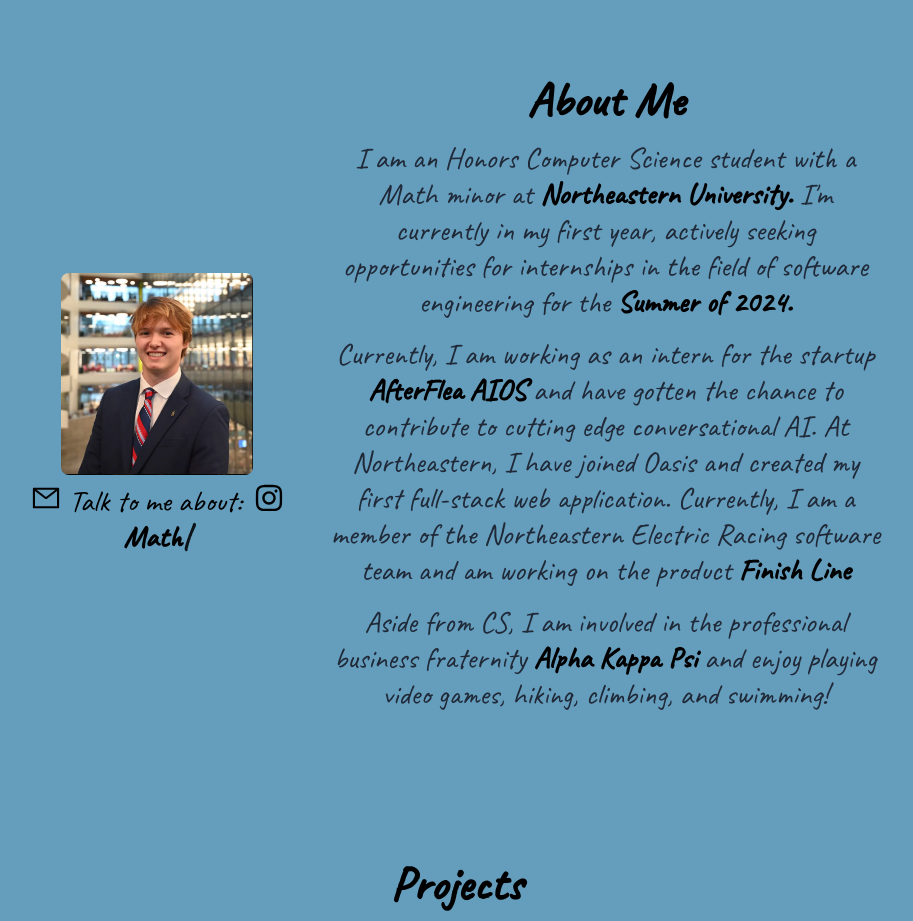
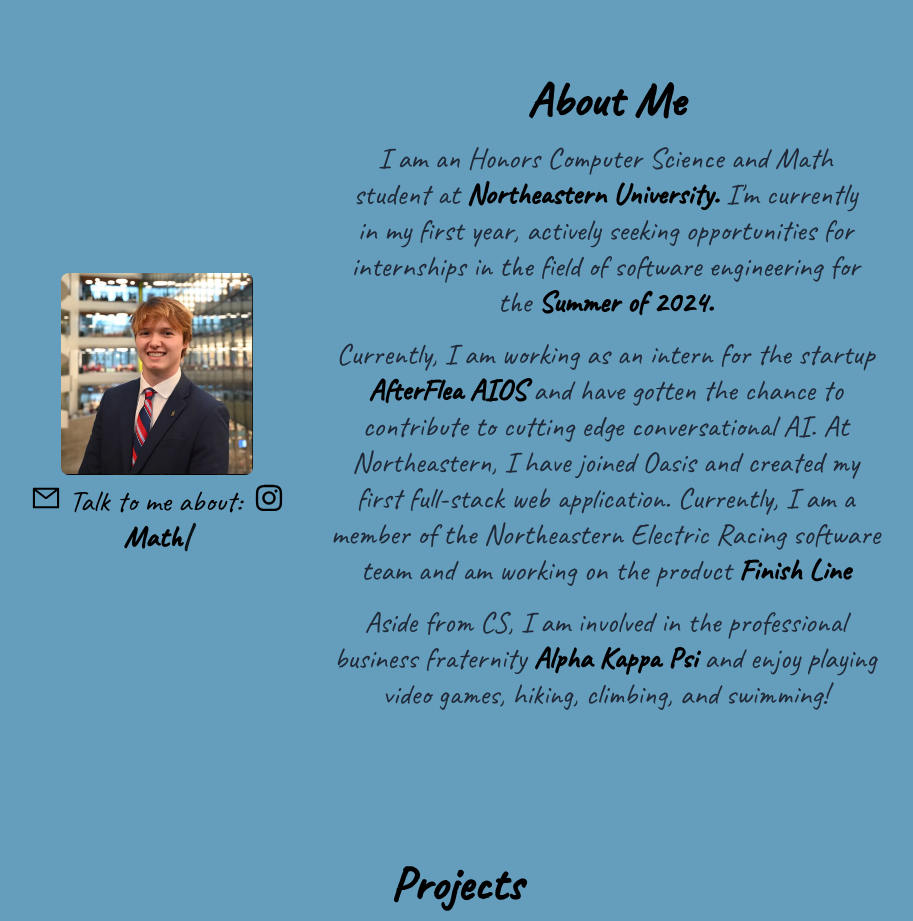
Before and after one commit to 23langloisj/Langlois-Portfolio, a React (Vite) app: page / in a window 1280 px wide. Shown: the part 800-1721 px from the top of the page, without its empty margins (184-1097 px from the left). Built offline with nearby package versions, Linux system fonts and the light colour scheme.

Commit message:
updated major

```diff
--- a/src/components/AboutMe.jsx
+++ b/src/components/AboutMe.jsx
@@ -51,7 +51,7 @@
               About Me
               </h2>
             <p className="about-text text-3xl p-4 text-gray-800">
-            I am an Honors Computer Science student with a Math minor at
+            I am an Honors Computer Science and Math student at
             <span className="font-bold text-black"> <a href="https://www.northeastern.edu/">Northeastern University. </a></span>
             I&apos;m currently in my first year, actively seeking
             opportunities for internships in the field of software
```
